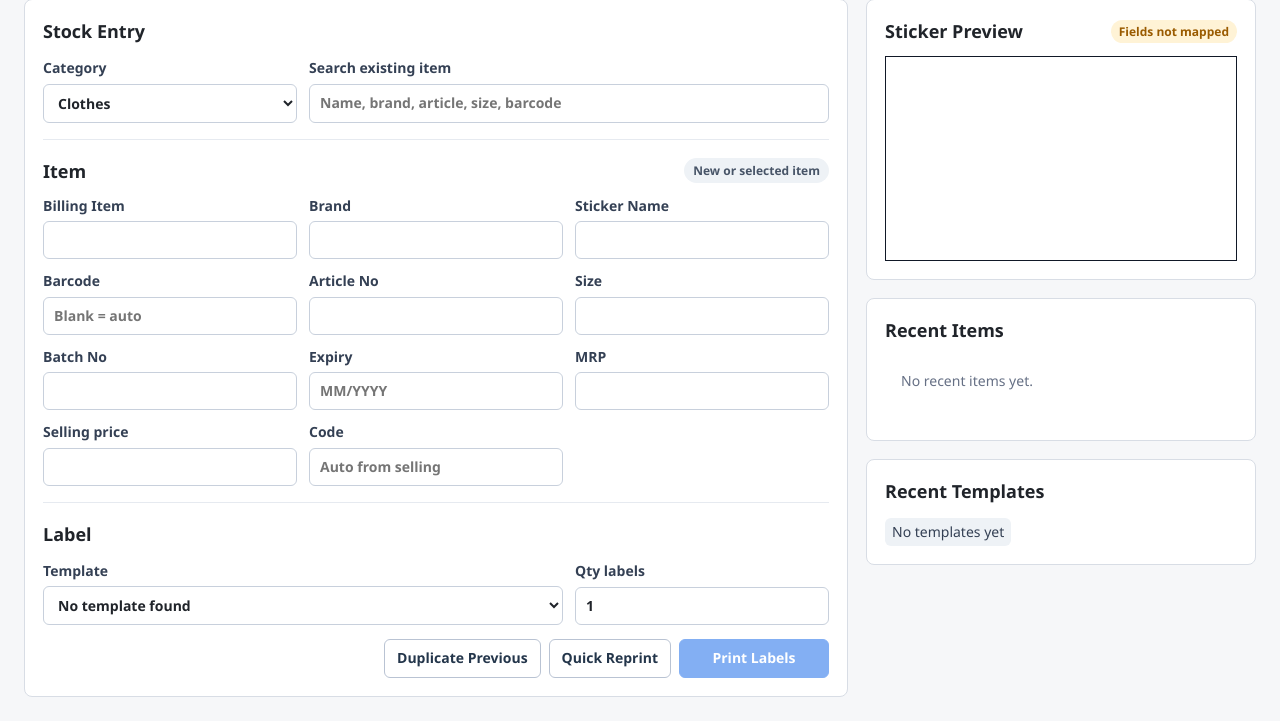
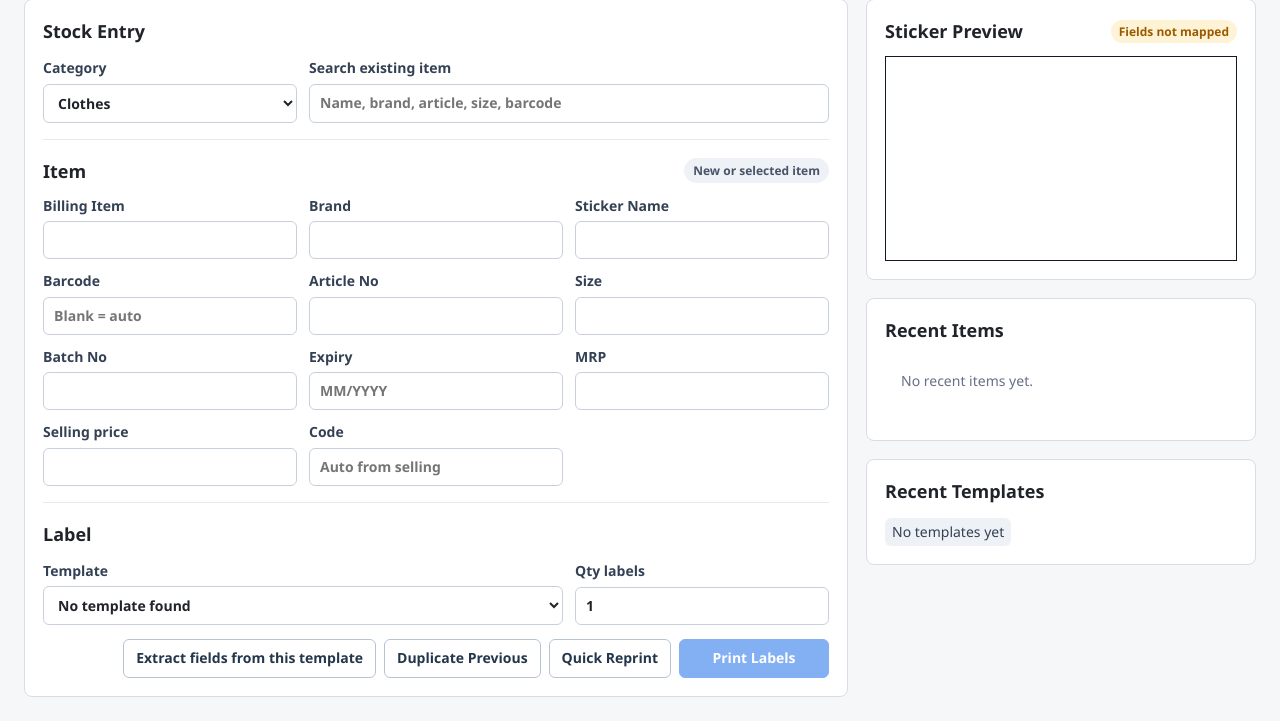
Before and after one commit to Tanishq014/ShopBridge, a FastAPI app: page /new-stock in a window 1280 px wide. Shown: the part 222-943 px from the top of the page. Run offline with FastAPI, Linux system fonts and the light colour scheme; data comes from the database, SQL or seed files in the repository; data that the repository does not hold is empty.

Commit message:
Fix BarTender field extraction UX

```diff
--- a/app/routes/templates.py
+++ b/app/routes/templates.py
@@ -13,6 +13,7 @@ from app.services.bartender_activex_service import BarTenderActiveXError, extrac
 from app.services.field_config import (
     SUPPORTED_FIELD_NAMES,
     SUPPORTED_FIELDS,
+    field_label,
     format_required_fields,
     merge_required_fields,
     parse_required_fields,
@@ -26,7 +27,6 @@ from app.services.template_folder_service import (
 
 router = APIRouter(prefix="/templates", tags=["templates"])
 templates = Jinja2Templates(directory=str(TEMPLATES_DIR))
-FIELD_LABELS = {field["name"]: field["label"] for field in SUPPORTED_FIELDS}
 CATEGORY_CHOICES = [
     {"value": "", "label": "All categories"},
     {"value": "clothes", "label": "Clothes"},
@@ -38,7 +38,7 @@ CATEGORY_CHOICES = [
 
 def _field_badges(required_fields: str | None) -> list[dict[str, str]]:
     return [
-        {"name": field, "label": FIELD_LABELS.get(field, field)}
+        {"name": field, "label": field_label(field)}
         for field in parse_required_fields(required_fields)
     ]
 
@@ -149,7 +149,11 @@ def import_bartender_templates(db: Session = Depends(get_db)):
 
 
 @router.post("/{template_pk}/extract-fields")
-def extract_template_fields(template_pk: int, db: Session = Depends(get_db)):
+def extract_template_fields(
+    template_pk: int,
+    return_to: str = Form("templates"),
+    db: Session = Depends(get_db),
+):
     template = db.get(TemplateMaster, template_pk)
     if not template:
         return RedirectResponse(
@@ -160,8 +164,11 @@ def extract_template_fields(template_pk: int, db: Session = Depends(get_db)):
     try:
         fields = extract_named_substrings(template.bartender_file_path)
     except BarTenderActiveXError as exc:
+        query = {"extract_error": str(exc)}
+        if return_to == "edit":
+            query["edit_id"] = str(template.id)
         return RedirectResponse(
-            f"/templates?{urlencode({'edit_id': template.id, 'extract_error': str(exc)})}",
+            f"/templates?{urlencode(query)}",
             status_code=303,
         )
 
@@ -169,8 +176,11 @@ def extract_template_fields(template_pk: int, db: Session = Depends(get_db)):
     db.add(template)
     db.commit()
     extracted = ", ".join(fields)
+    query = {"extracted": extracted}
+    if return_to == "edit":
+        query["edit_id"] = str(template.id)
     return RedirectResponse(
-        f"/templates?{urlencode({'edit_id': template.id, 'extracted': extracted})}",
+        f"/templates?{urlencode(query)}",
         status_code=303,
     )
 
--- a/app/routes/workflow.py
+++ b/app/routes/workflow.py
@@ -1,6 +1,7 @@
 from __future__ import annotations
 
 from decimal import Decimal, InvalidOperation
+from urllib.parse import urlencode
 
 from fastapi import APIRouter, Depends, Form, Request
 from fastapi.responses import HTMLResponse, RedirectResponse
@@ -12,8 +13,9 @@ from app.config import TEMPLATES_DIR
 from app.db import get_db
 from app.models import LabelVariant, PrintJob, ProductFamily, TemplateMaster
 from app.services.barcode_service import assign_barcode
+from app.services.bartender_activex_service import BarTenderActiveXError, extract_named_substrings
 from app.services.bartender_service import create_csv_print_job
-from app.services.field_config import SUPPORTED_FIELDS, parse_required_fields
+from app.services.field_config import SUPPORTED_FIELDS, field_label, format_required_fields, parse_required_fields
 from app.services.price_code_service import generate_coded_price
 from app.services.template_folder_service import scan_bartender_template_folder, template_path_exists
 
@@ -27,7 +29,6 @@ CATEGORY_CHOICES = [
     {"value": "gifts", "label": "Gifts"},
     {"value": "toys", "label": "Toys"},
 ]
-FIELD_LABELS = {field["name"]: field["label"] for field in SUPPORTED_FIELDS}
 
 
 def _decimal_or_none(value: str | None) -> Decimal | None:
@@ -228,6 +229,8 @@ def _workflow_context(
     db: Session,
     message: str | None = None,
     error: str | None = None,
+    selected_template_id: int | None = None,
+    selected_category: str = "clothes",
 ) -> dict[str, object]:
     scan_bartender_template_folder(db)
     families = _active_families(db)
@@ -256,6 +259,8 @@ def _workflow_context(
         "recent_templates": recent_template_rows,
         "recent_jobs": recent_jobs,
         "size_values_json": _size_values(variants),
+        "selected_template_id": selected_template_id,
+        "selected_category": selected_category,
         "template_warning": (
             None
             if template_rows
@@ -268,13 +273,57 @@ def _workflow_context(
 def new_stock(
     request: Request,
     printed: int | None = None,
+    template_id: int | None = None,
+    category: str = "clothes",
+    extracted: str | None = None,
+    extract_error: str | None = None,
     db: Session = Depends(get_db),
 ):
     message = f"Print job #{printed} created." if printed else None
+    if extracted:
+        message = f"Extracted fields: {extracted}"
     return templates.TemplateResponse(
         request,
         "workflow.html",
-        _workflow_context(request, db, message=message),
+        _workflow_context(
+            request,
+            db,
+            message=message,
+            error=extract_error,
+            selected_template_id=template_id,
+            selected_category=category,
+        ),
+    )
+
+
+@router.post("/new-stock/extract-fields")
+def extract_workflow_template_fields(
+    template_id: int = Form(...),
+    category: str = Form("clothes"),
+    db: Session = Depends(get_db),
+):
+    template = db.get(TemplateMaster, template_id)
+    if not template:
+        return RedirectResponse(
+            f"/new-stock?{urlencode({'category': category, 'extract_error': 'Template was not found.'})}",
+            status_code=303,
+        )
+
+    try:
+        fields = extract_named_substrings(template.bartender_file_path)
+    except BarTenderActiveXError as exc:
+        return RedirectResponse(
+            f"/new-stock?{urlencode({'template_id': template.id, 'category': category, 'extract_error': str(exc)})}",
+            status_code=303,
+        )
+
+    template.required_fields = format_required_fields(fields)
+    db.add(template)
+    db.commit()
+    extracted = ", ".join(fields)
+    return RedirectResponse(
+        f"/new-stock?{urlencode({'template_id': template.id, 'category': category, 'extracted': extracted})}",
+        status_code=303,
     )
 
 
@@ -324,11 +373,16 @@ def print_new_stock(
     required_fields = parse_required_fields(template.required_fields)
     required_field_set = set(required_fields)
 
+    def field_is_required(field_name: str) -> bool:
+        if field_name == "article_no":
+            return "article_no" in required_field_set or "article" in required_field_set
+        return field_name in required_field_set
+
     def value_or_preserved(field_name: str, raw_value: str, attr_name: str | None = None) -> str:
         clean_value = (raw_value or "").strip()
         if clean_value:
             return clean_value
-        if source_variant and field_name not in required_field_set:
+        if source_variant and not field_is_required(field_name):
             stored_value = getattr(source_variant, attr_name or field_name, None)
             return "" if stored_value is None else str(stored_value)
         return ""
@@ -360,6 +414,7 @@ def print_new_stock(
         "brand": brand_value,
         "item_display_name": item_name_value,
         "family_name": final_family_name,
+        "article": article_value,
         "article_no": article_value,
         "size": size_value,
         "batch_no": batch_value,
@@ -369,7 +424,7 @@ def print_new_stock(
         "coded_price": coded,
     }
     missing_fields = [
-        FIELD_LABELS.get(field_name, field_name)
+        field_label(field_name)
         for field_name in required_fields
         if field_name != "barcode" and not str(field_values.get(field_name, "")).strip()
     ]
--- a/app/services/bartender_service.py
+++ b/app/services/bartender_service.py
@@ -66,6 +66,7 @@ def create_csv_print_job(db: Session, job: PrintJob) -> Path:
         "barcode": variant.barcode,
         "brand": variant.brand or "",
         "item_display_name": variant.item_display_name,
+        "article": variant.article_no or "",
         "article_no": variant.article_no or "",
         "size": variant.size or "",
         "color": variant.color or "",
--- a/app/services/field_config.py
+++ b/app/services/field_config.py
@@ -16,6 +16,8 @@ SUPPORTED_FIELDS = [
 ]
 
 SUPPORTED_FIELD_NAMES = [field["name"] for field in SUPPORTED_FIELDS]
+FIELD_LABELS = {field["name"]: field["label"] for field in SUPPORTED_FIELDS}
+FIELD_LABELS["article"] = "Article No"
 DEFAULT_REQUIRED_FIELDS = [
     "brand",
     "item_display_name",
@@ -51,3 +53,7 @@ def merge_required_fields(selected_fields: list[str] | None, raw_fields: str | N
 
 def default_required_fields_csv() -> str:
     return format_required_fields(DEFAULT_REQUIRED_FIELDS)
+
+
+def field_label(field_name: str) -> str:
+    return FIELD_LABELS.get(field_name, field_name)
--- a/app/templates/workflow.html
+++ b/app/templates/workflow.html
@@ -24,7 +24,7 @@
             Category
             <select name="category" id="categorySelect" required>
               {% for category in categories %}
-                <option value="{{ category.value }}">{{ category.label }}</option>
+                <option value="{{ category.value }}" {% if selected_category == category.value %}selected{% endif %}>{{ category.label }}</option>
               {% endfor %}
             </select>
           </label>
@@ -106,7 +106,7 @@
             Template
             <select name="template_id" id="templateSelect" required>
               {% for template in template_rows %}
-                <option value="{{ template.id }}" data-category="{{ (template.category or '')|lower }}">
+                <option value="{{ template.id }}" data-category="{{ (template.category or '')|lower }}" {% if selected_template_id == template.id %}selected{% endif %}>
                   {{ template.template_name }} ({{ template.template_id }})
                 </option>
               {% else %}
@@ -121,11 +121,16 @@
         </div>
 
         <div class="quick-row">
+          <button class="button" type="submit" form="extractTemplateForm" id="extractTemplateFieldsButton" hidden>Extract fields from this template</button>
           <button class="button" type="button" id="duplicateButton">Duplicate Previous</button>
           <button class="button" type="submit" id="quickReprintButton">Quick Reprint</button>
           <button class="button primary print-button" type="submit" id="printButton" {% if not template_rows %}disabled{% endif %}>Print Labels</button>
         </div>
       </div>
+    </form>
+    <form id="extractTemplateForm" method="post" action="/new-stock/extract-fields" hidden>
+      <input type="hidden" name="template_id" id="extractTemplateId" value="">
+      <input type="hidden" name="category" id="extractCategory" value="{{ selected_category }}">
     </form>
 
     <aside class="workflow-side">
@@ -209,6 +214,9 @@
     const templateBadge = document.getElementById("templateBadge");
     const duplicateButton = document.getElementById("duplicateButton");
     const quickReprintButton = document.getElementById("quickReprintButton");
+    const extractTemplateFieldsButton = document.getElementById("extractTemplateFieldsButton");
+    const extractTemplateId = document.getElementById("extractTemplateId");
+    const extractCategory = document.getElementById("extractCategory");
 
     const fields = {
       barcode: document.getElementById("barcodeInput"),
@@ -295,6 +303,10 @@
       return new Set(template ? template.required_fields || [] : []);
     }
 
+    function requiresArticle(required) {
+      return required.has("article") || required.has("article_no");
+    }
+
     function applyCategory(preserveTemplateId) {
       const category = categorySelect.value;
       const knownCategories = categories.map(item => item.value);
@@ -343,10 +355,13 @@
       dynamicFields.forEach(fieldName => {
         const container = containerByField[fieldName];
         const input = inputByField[fieldName];
-        const visible = required.has(fieldName);
+        const visible = fieldName === "article_no" ? requiresArticle(required) : required.has(fieldName);
         container.hidden = !visible;
         input.required = visible && !["barcode", "coded_price"].includes(fieldName);
       });
+      extractTemplateFieldsButton.hidden = required.size !== 0 || !templateSelect.value;
+      extractTemplateId.value = templateSelect.value;
+      extractCategory.value = categorySelect.value;
       updatePreview();
     }
 
@@ -391,14 +406,14 @@
 
       showPreviewElement("previewBrandBlock", required.has("brand"));
       showPreviewElement("previewNameBlock", required.has("item_display_name"));
-      showPreviewElement("previewArticle", required.has("article_no"));
+      showPreviewElement("previewArticle", requiresArticle(required));
       showPreviewElement("previewSize", required.has("size"));
       showPreviewElement("previewBatch", required.has("batch_no"));
       showPreviewElement("previewExpiry", required.has("expiry"));
       showPreviewElement("previewMrp", required.has("mrp"));
       showPreviewElement("previewCode", required.has("coded_price"));
       showPreviewElement("previewBarcodeBlock", required.has("barcode"));
-      byId("previewArticleSizeLine").hidden = !required.has("article_no") && !required.has("size");
+      byId("previewArticleSizeLine").hidden = !requiresArticle(required) && !required.has("size");
       byId("previewBatchMrpLine").hidden = !required.has("batch_no") && !required.has("expiry") && !required.has("mrp");
     }
 
```
Also changed, not shown: app/services/bartender_activex_service.py (+17 -7 lines), app/templates/templates.html (+10 -11 lines).
